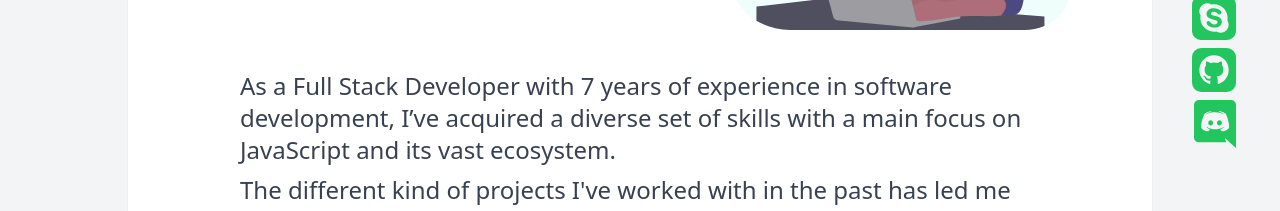
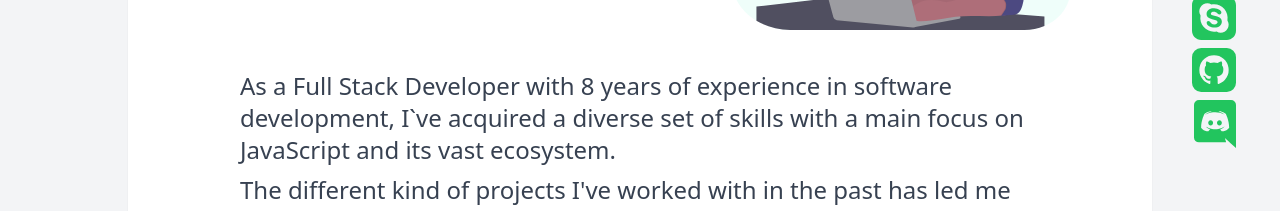
Before and after one commit to braveheart-star/daves-piedad, a Next.js app: page / in a window 1280 px wide. Shown: the part 354-565 px from the top of the page. Built offline with nearby package versions, Linux system fonts and the light colour scheme.

Commit message:
change experience year

```diff
--- a/src/pages/index.tsx
+++ b/src/pages/index.tsx
@@ -34,8 +34,8 @@ export default function Home() {
         </div>
         <div className="my-6 space-y-2 lg:my-12 md:mx-12">
           <p className="text-gray-700 sm:text-lg lg:text-2xl">
-            As a Full Stack Developer with 7 years of experience in software
-            development, I’ve acquired a diverse set of skills with a main focus
+            As a Full Stack Developer with 8 years of experience in software
+            development, I`ve acquired a diverse set of skills with a main focus
             on JavaScript and its vast ecosystem.
           </p>
 
```
